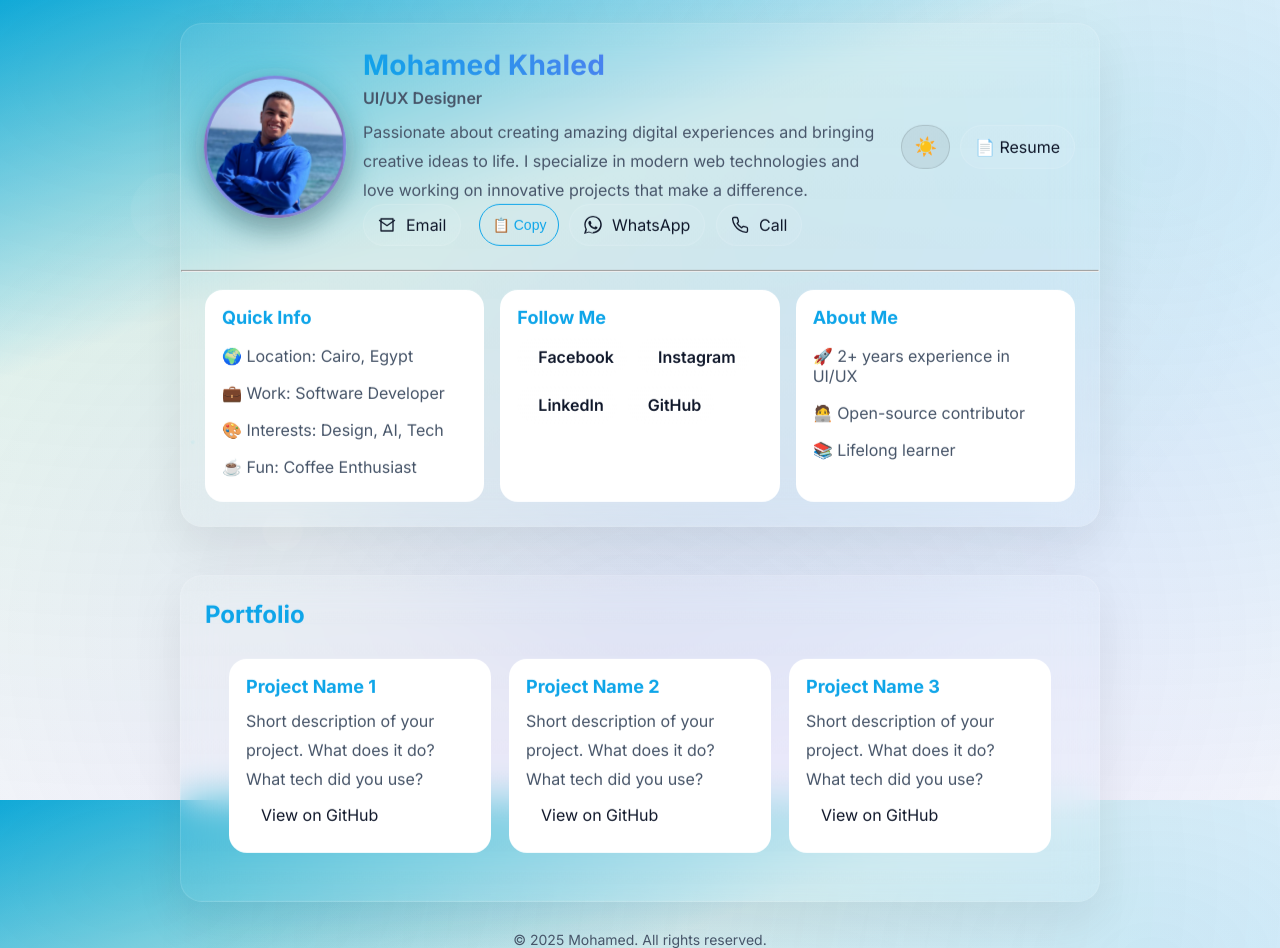
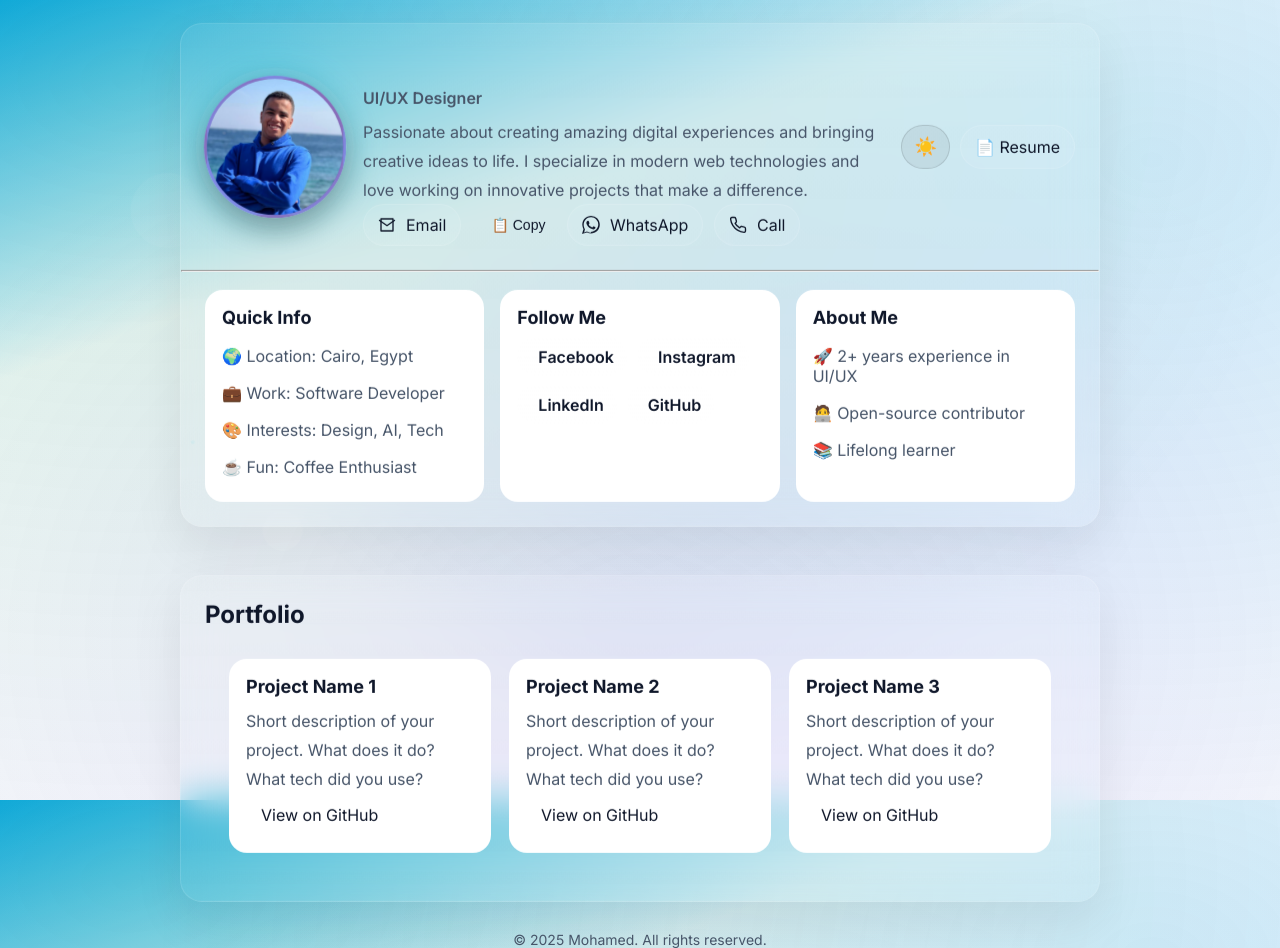
Before and after one commit to desmohamedkhaled/Portfolio, a plain HTML site: page index.html in a window 1280 px wide. Both pictures are taken after a click on the button "Toggle theme". Drawn offline with Linux system fonts and the light colour scheme.

Commit message:
Update index.html

```diff
--- a/index.html
+++ b/index.html
@@ -56,7 +56,7 @@
       --card: #ffffff;
       --text: #0f172a;
       --muted: #475569;
-      --accent: #0ea5e9;
+      --accent: #hsl(0, 89%, 48%);
       --ring: rgba(14, 165, 233, 0.25);
       --shadow: 0 20px 50px rgba(2, 6, 23, 0.08);
     }
```
